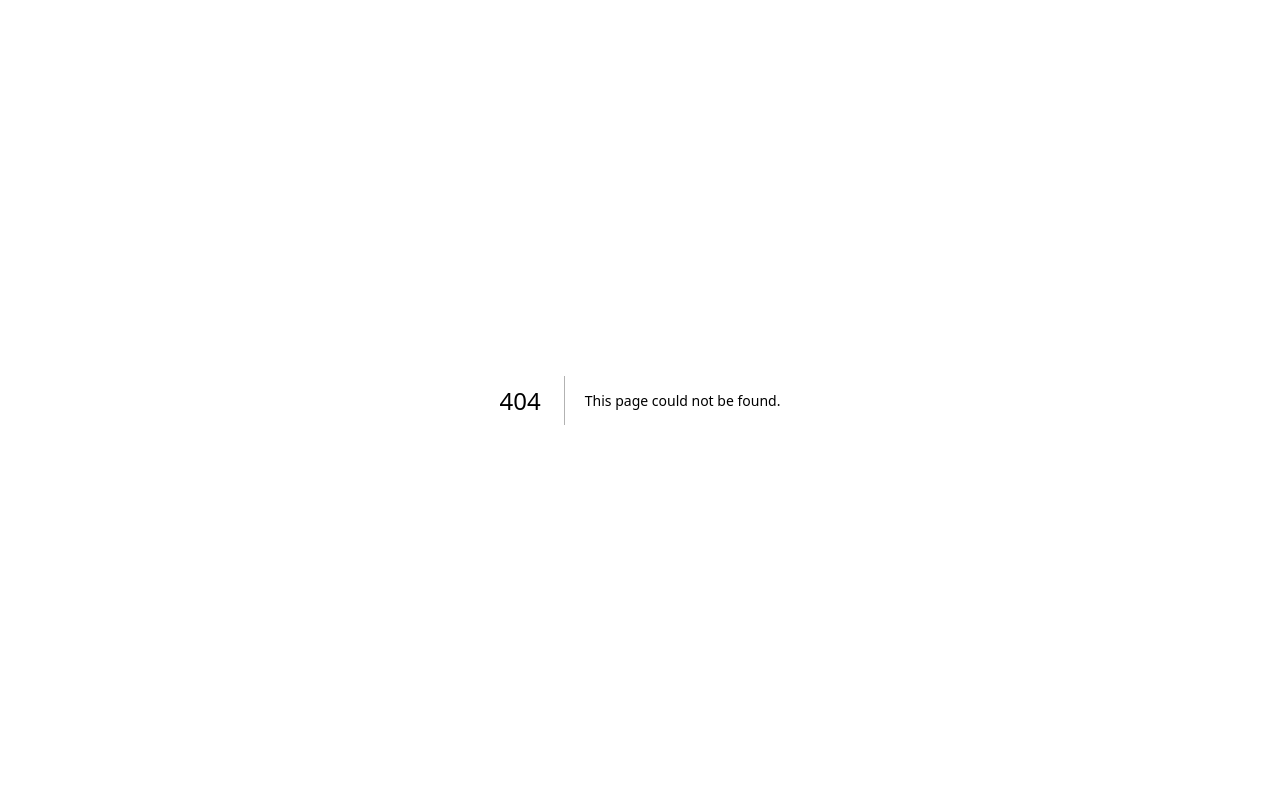
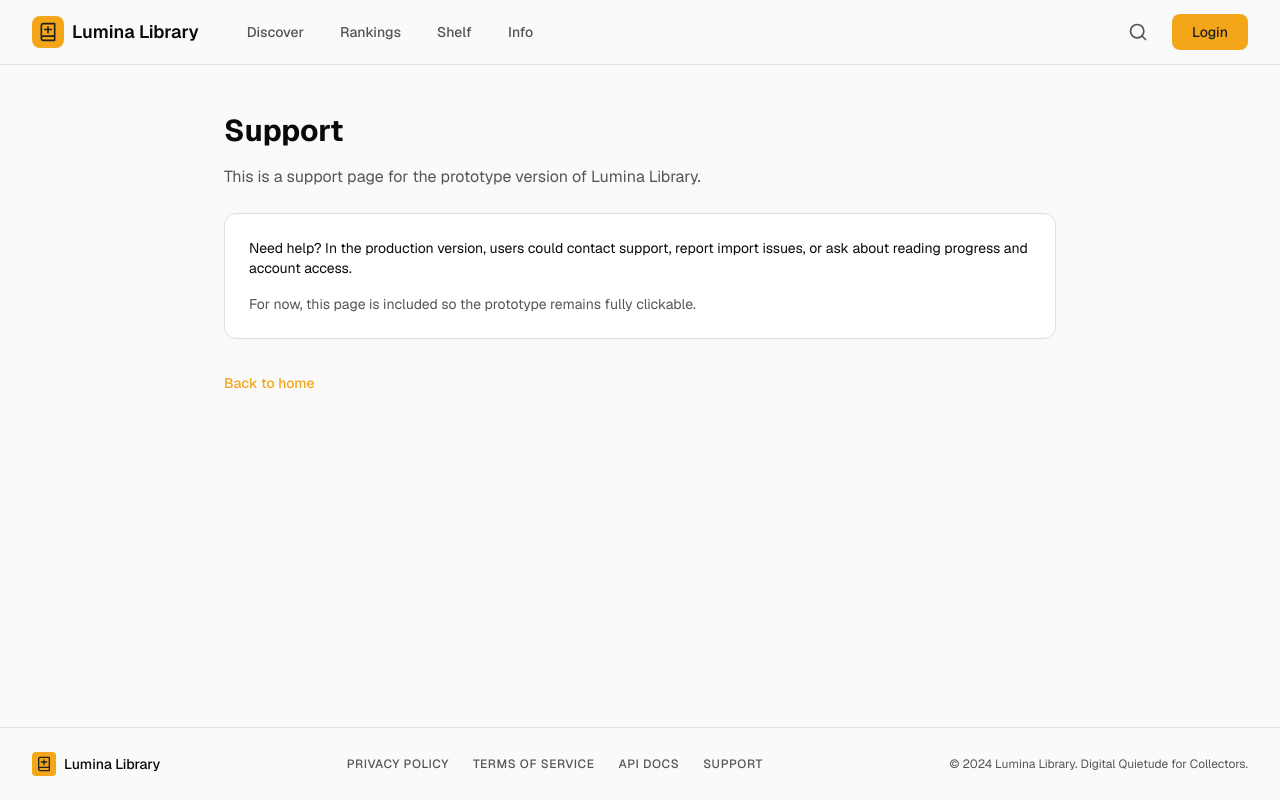
Before and after one commit to fireintie/TPF-Proj-30052026, a Next.js app: page /support in a window 1280 px wide. Before the commit this address had no page. Built offline with nearby package versions, Linux system fonts and the light colour scheme.

Commit message:
Create page.tsx

```diff
--- /dev/null
+++ b/app/support/page.tsx
@@ -0,0 +1,38 @@
+import Link from "next/link"
+import { Header } from "@/components/layout/header"
+import { Footer } from "@/components/layout/footer"
+
+export default function SupportPage() {
+  return (
+    <div className="flex min-h-screen flex-col">
+      <Header />
+
+      <main className="flex-1">
+        <div className="mx-auto max-w-4xl px-4 py-12 sm:px-6 lg:px-8">
+          <h1 className="mb-4 text-3xl font-bold text-foreground">Support</h1>
+          <p className="mb-6 text-muted-foreground">
+            This is a support page for the prototype version of Lumina Library.
+          </p>
+
+          <div className="space-y-4 rounded-xl border border-border bg-card p-6">
+            <p className="text-sm text-foreground">
+              Need help? In the production version, users could contact support,
+              report import issues, or ask about reading progress and account access.
+            </p>
+            <p className="text-sm text-muted-foreground">
+              For now, this page is included so the prototype remains fully clickable.
+            </p>
+          </div>
+
+          <div className="mt-8">
+            <Link href="/" className="text-sm font-medium text-primary hover:underline">
+              Back to home
+            </Link>
+          </div>
+        </div>
+      </main>
+
+      <Footer />
+    </div>
+  )
+}
```
